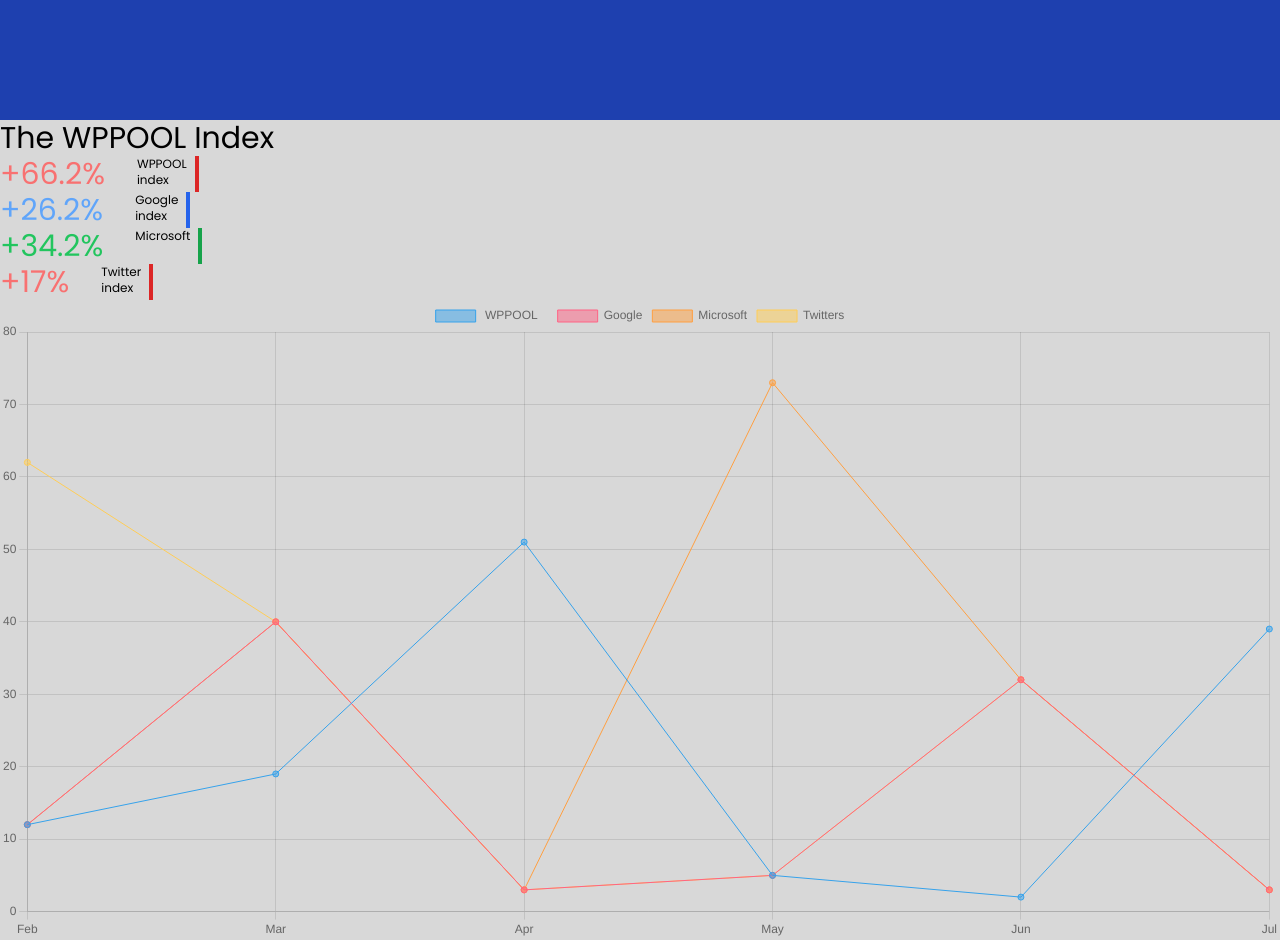
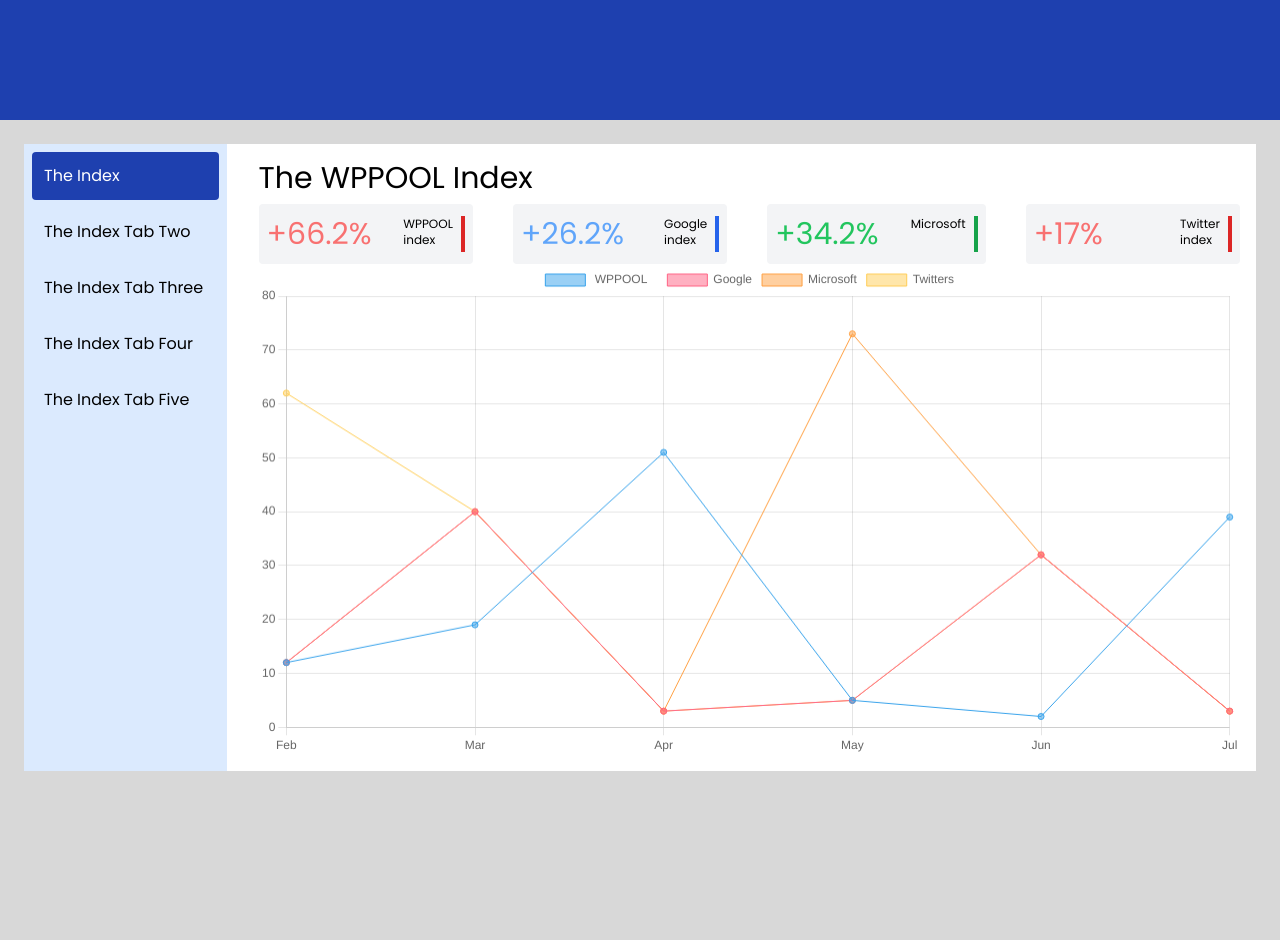
Before and after one commit to Alif0007/wb-template, a plain HTML site: page index.html in a window 1280 px wide. Shown: the part 680-1620 px from the top of the page. After the commit the page ends 1475 px from the top, so only its background shows below. Drawn offline with nearby package versions, Linux system fonts and the light colour scheme.

Commit message:
Chart Added

```diff
--- a/index.html
+++ b/index.html
@@ -61,30 +61,42 @@
     </header>
 
     <!-- CHART SECTION  -->
+    <div class="flex bg-white m-6 gap-4">
 
+        <div class="bg-blue-100 w-2/12">
+            <p class="bg-blue-800 text-white rounded m-2 p-3">The Index</p>
+            <p class="rounded m-2 p-3">The Index Tab Two</p>
+            <p class="rounded m-2 p-3">The Index Tab Three</p>
+            <p class="rounded m-2 p-3">The Index Tab Four</p>
+            <p class="rounded m-2 p-3">The Index Tab Five </p>
+
+
+        </div>
+        <div class="w-10/12  p-4">
             <div>
-        <div>
-            <p class="text-3xl">The WPPOOL Index</p>
+                <p class="text-3xl mb-2">The WPPOOL Index</p>
             </div>
-        <div>
-            <div class="flex gap-8">
+            <div class="flex gap-10">
+                <div class="flex  w-1/4 justify-between px-2 py-3 rounded bg-gray-100">
                     <p class="text-3xl text-red-400">+66.2%</p>
                     <p class="text-xs pr-2 border-red-600 border-r-4">WPPOOL <br> index</p>
                 </div>
-            <div class="flex gap-8">
+                <div class="flex gap-8 w-1/4 justify-between px-2 py-3 rounded bg-gray-100">
                     <p class="text-3xl text-blue-400">+26.2%</p>
                     <p class="text-xs pr-2 border-blue-600 border-r-4">Google <br> index</p>
                 </div>
-            <div class="flex gap-8">
+                <div class="flex gap-8 w-1/4 justify-between px-2 py-3 rounded bg-gray-100">
                     <p class="text-3xl text-green-500">+34.2%</p>
                     <p class="text-xs pr-2 border-green-600 border-r-4">Microsoft </p>
                 </div>
-            <div class="flex gap-8">
+                <div class="flex gap-8 w-1/4 justify-between px-2 py-3 rounded bg-gray-100">
                     <p class="text-3xl text-red-400">+17%</p>
                     <p class="text-xs pr-2 border-red-600 border-r-4">Twitter <br> index</p>
                 </div>
             </div>
             <canvas id="myChart"></canvas>
+        </div>
+
     </div>
 
 
```
Lines whose indentation alone changed are shown as unchanged.
